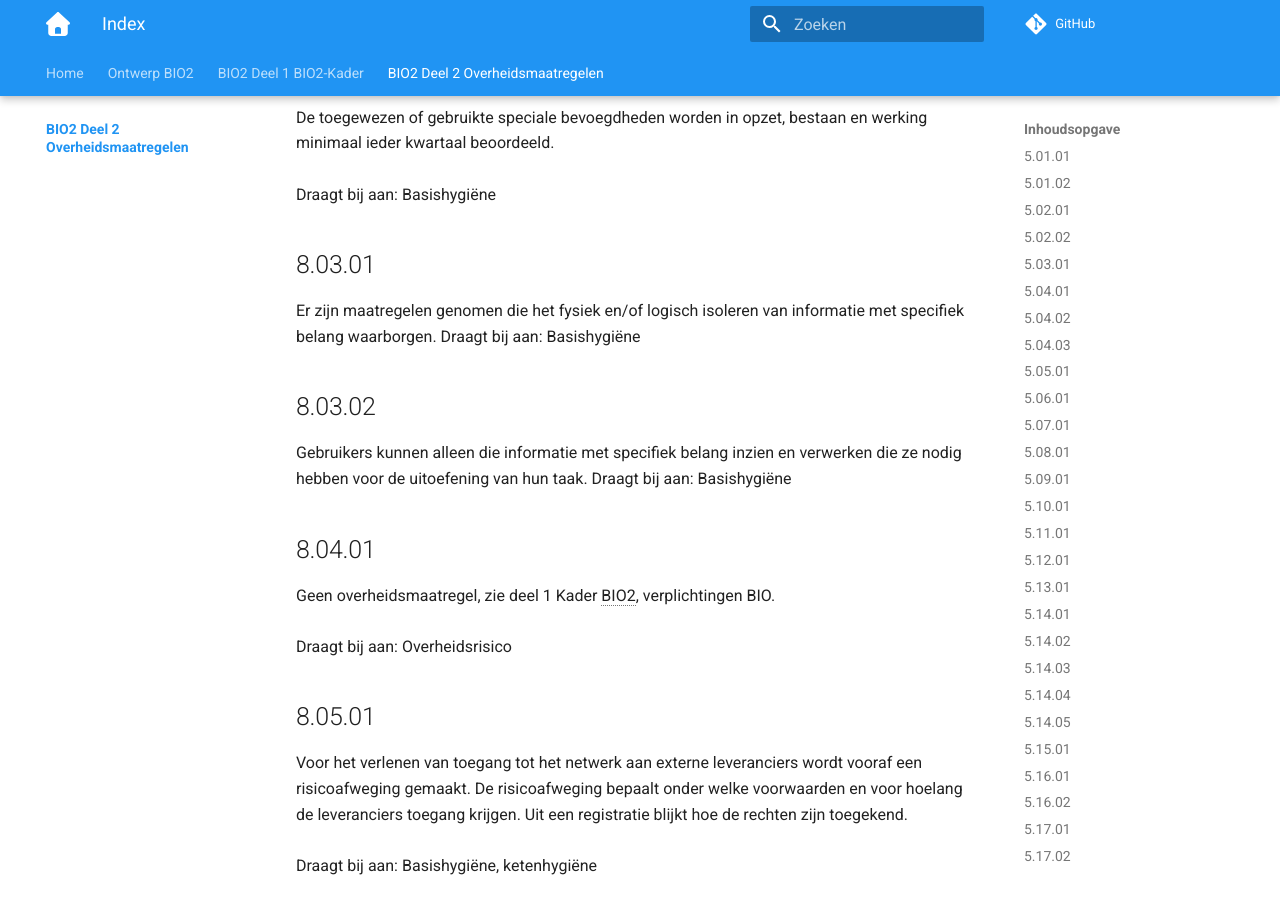
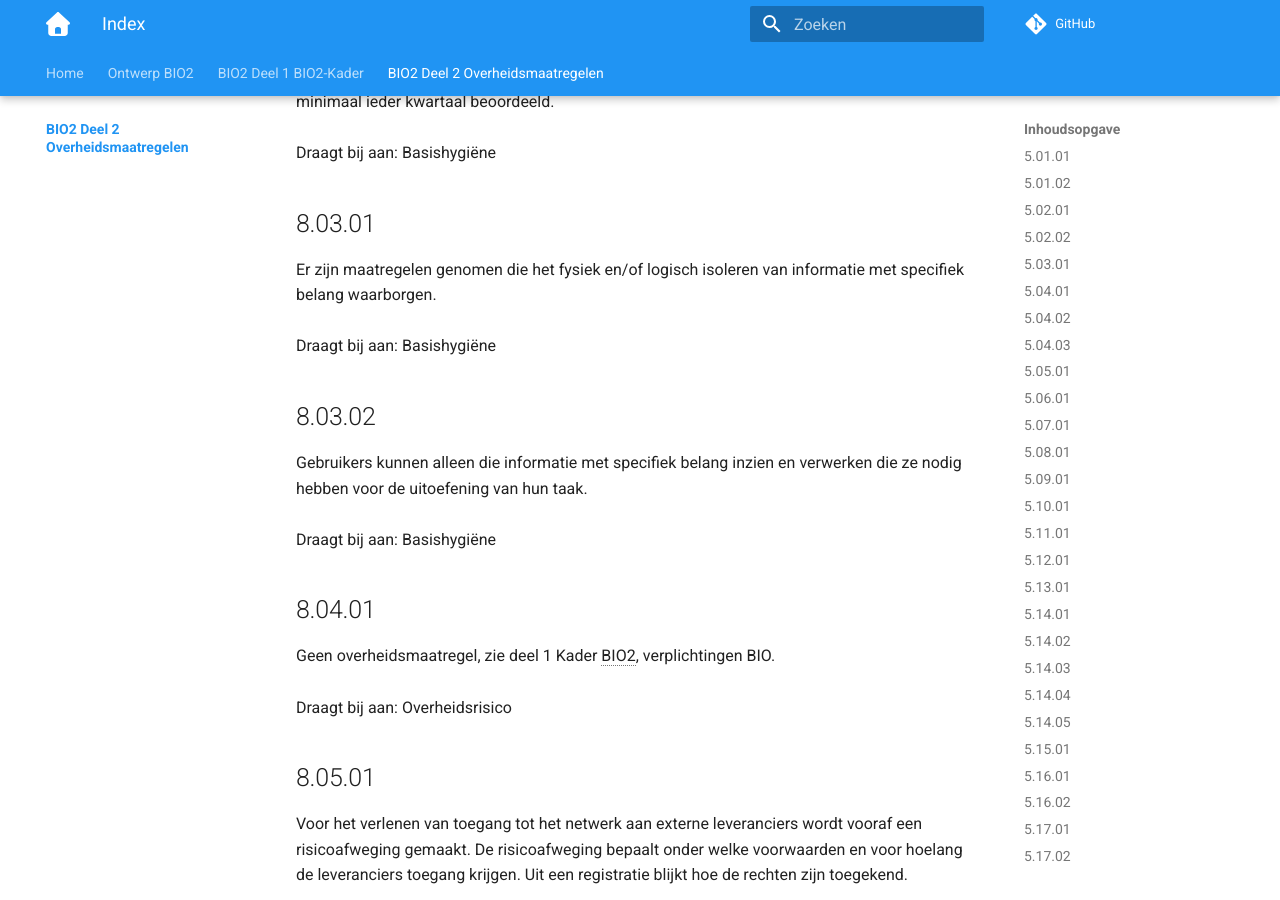
Before and after one commit to MinBZK/Baseline-Informatiebeveiliging-Overheid, an MkDocs documentation site: the page built from docs/maatregelen/index.md, in a window 1280 px wide and 900 px high, scrolled down 21969 px. Built offline with MkDocs 1.6.1 and Material for MkDocs 9.7.7, drawn with Linux system fonts in a browser that asks for light colours; comment, search, counter and statistics services are not loaded; some of the changed text lies outside the part shown.

```diff
--- a/docs/maatregelen/index.md
+++ b/docs/maatregelen/index.md
@@ -472,11 +470,11 @@ De toegewezen of gebruikte speciale bevoegdheden worden in opzet, bestaan en wer
 Draagt bij aan: Basishygiëne
 
 ## 8.03.01
-Er zijn maatregelen genomen die het fysiek en/of logisch isoleren van informatie met specifiek belang waarborgen.
+Er zijn maatregelen genomen die het fysiek en/of logisch isoleren van informatie met specifiek belang waarborgen.<br><br>
 Draagt bij aan: Basishygiëne
 
 ## 8.03.02
-Gebruikers kunnen alleen die informatie met specifiek belang inzien en verwerken die ze nodig hebben voor de uitoefening van hun taak.
+Gebruikers kunnen alleen die informatie met specifiek belang inzien en verwerken die ze nodig hebben voor de uitoefening van hun taak.<br><br>
 Draagt bij aan: Basishygiëne
 
 ## 8.04.01
```
Also changed, not shown: other parts of docs/maatregelen/index.md (+2 -4 lines).
